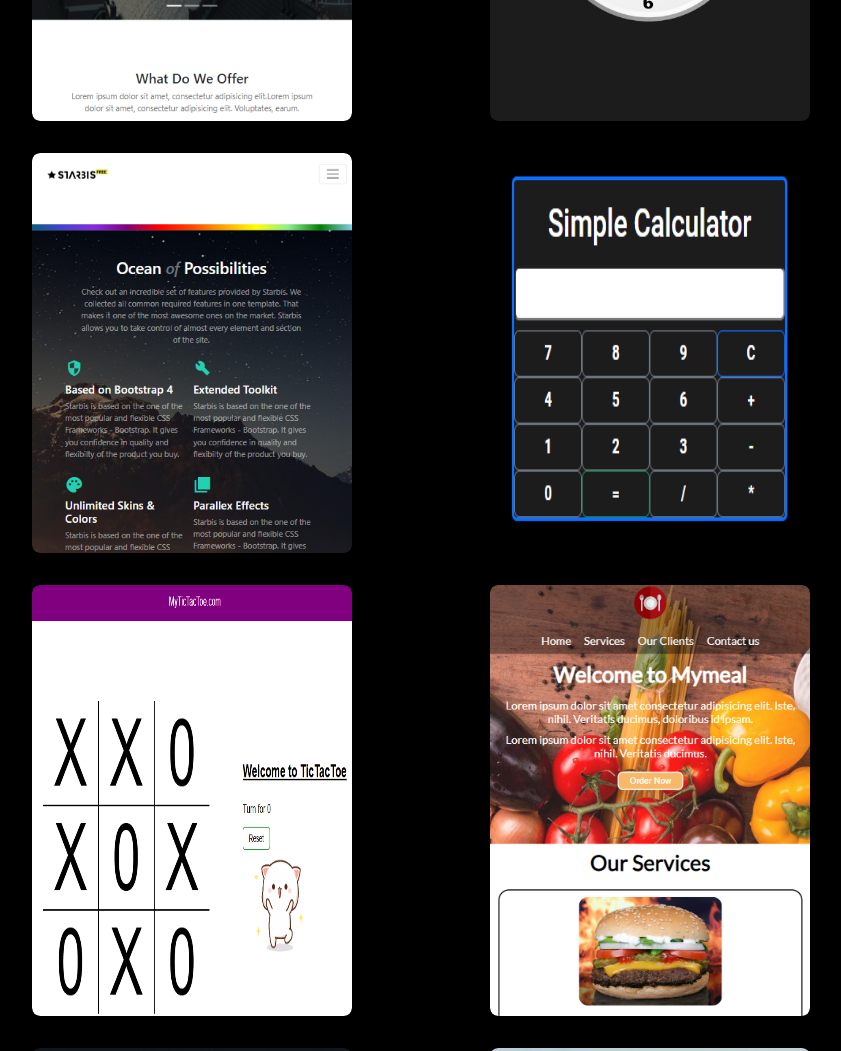
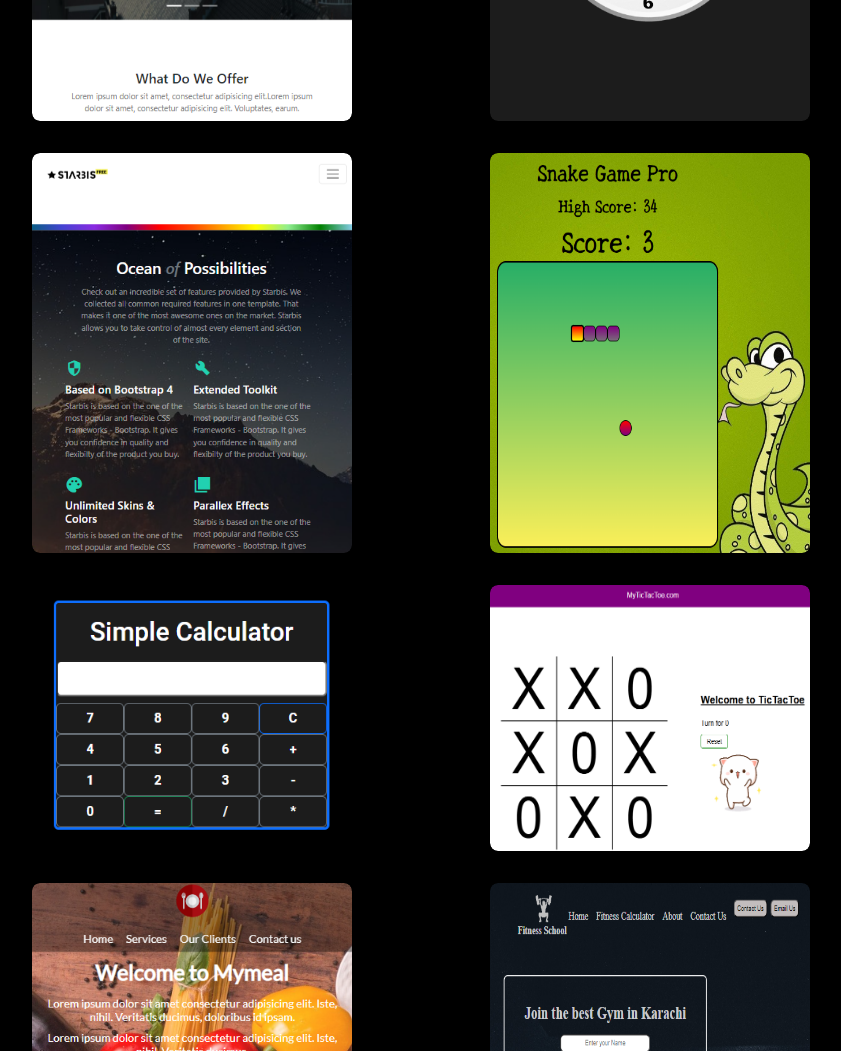
Before and after one commit to nabeelrana48/Personal-Portfolio, a plain HTML site: page mywork.html in a window 1280 px wide. Shown: the part 520-1571 px from the top of the page, without its empty margins (219-1060 px from the left). Drawn offline with Linux system fonts and the light colour scheme.

Commit message:
Added a Snake Game in projects

```diff
--- a/mywork.html
+++ b/mywork.html
@@ -68,6 +68,16 @@
                 </div>
             </div>
             <div class="work">
+                <img src="images/snakeGame1.PNG" alt="Work Details">
+                <div class="layer">
+                    <h3>Snake Game Pro</h3>
+                    <p>I created this Snake Game by using pure Html, CSS and Vanilla JavaScript.</p>
+                    <a href="https://snake-game-pro-chi.vercel.app/" target="_blank">
+                        <i class="fa-solid fa-arrow-up-right-from-square"></i>
+                    </a>
+                </div>
+            </div>
+            <div class="work">
                 <img src="images/work-4.jpg" alt="Work Details">
                 <div class="layer">
                     <h3>Simple Calculator</h3>
```
Also changed, not shown: images/snakeGame1.PNG (added).
